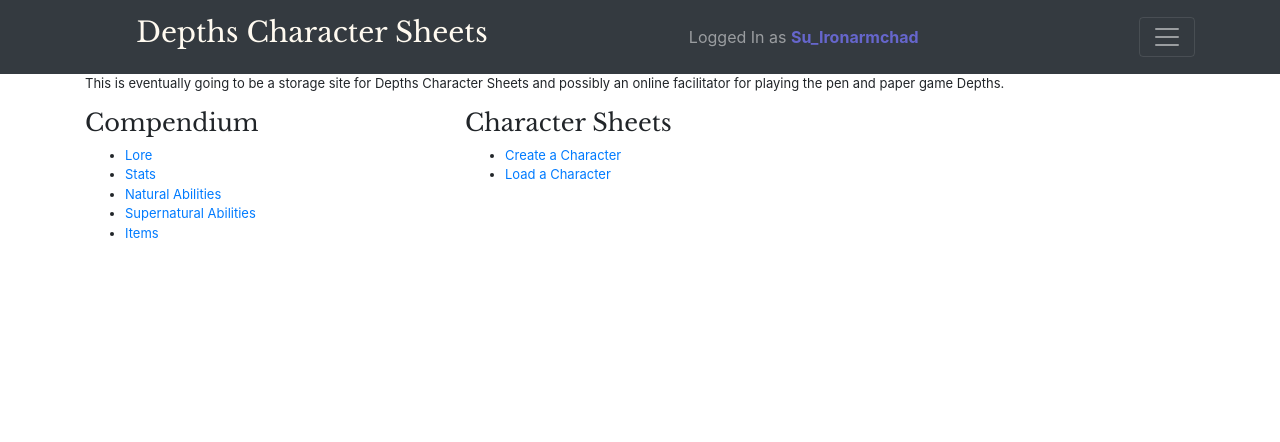
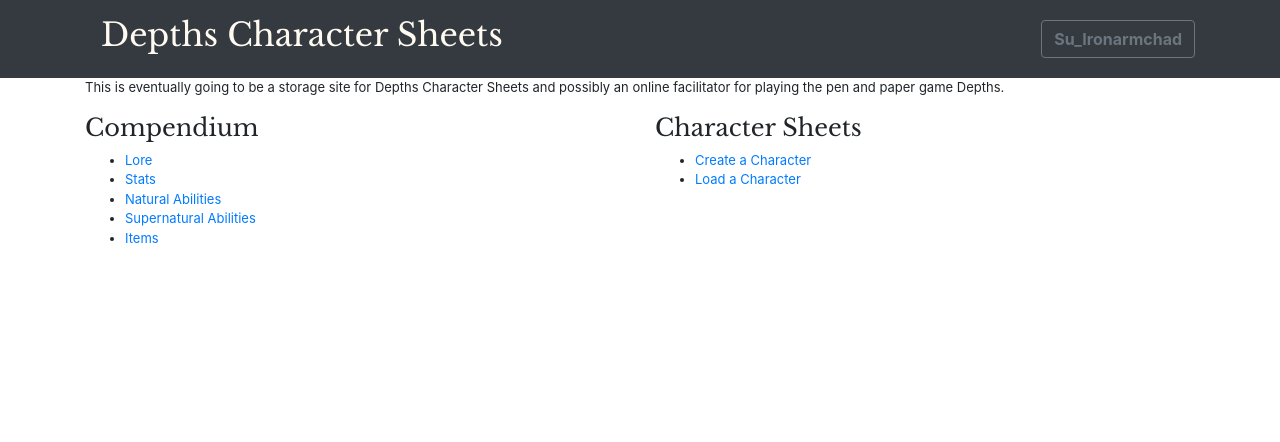
Before and after one commit to ironarmchad/depths_char_sheet, a Flask app: page / in a window 1280 px wide. Shown: the top 442 px of the page. Run offline with Flask 2, Linux system fonts and the light colour scheme; a user stored in the database is signed in; some libraries are stand-ins or nearby versions.

Commit message:
added some buttons and played with style until I put it back the way it was

```diff
--- a/app/character/templates/home.html
+++ b/app/character/templates/home.html
@@ -8,7 +8,7 @@
     </div>
     <div class="container">
         <div class="row">
-            <div class="col-md-4">
+            <div class="col">
                 <h4>Compendium</h4>
                 <ul>
                     <li><a href="">Lore</a></li>
@@ -18,7 +18,7 @@
                     <li><a href="">Items</a></li>
                 </ul>
             </div>
-            <div class="col-md-4">
+            <div class="col">
                 <h4>Character Sheets</h4>
                 <ul>
                     <li><a href="{{ url_for('main.character_create') }}">Create a Character</a></li>
--- a/app/character/templates/layout.html
+++ b/app/character/templates/layout.html
@@ -24,27 +24,25 @@
             <nav class="navbar navbar-dark bg-dark">
                 <div class="container">
                     <a class="navbar navbar-text" href="{{ url_for('main.home_page') }}">
-                        <h3 class="title"> Depths Character Sheets </h3>
+                        <h2 class="title"> Depths Character Sheets </h2>
                     </a>
 
-                    <span class="navbar-text">
-                        {% if current_user.is_authenticated %}
-                            Logged In as <b style="color:#6666CC">{{ current_user.user_name.title() }}</b>
-                        {% else %}
-                            Not Logged In
-                        {% endif %}
-                    </span>
-
-                    <button class="navbar-toggler" type="button" data-toggle="collapse" data-target="#navbarNavAltMarkup" aria-controls="navbarNavAltMarkup" aria-expanded="false" aria-label="Toggle navigation">
-                        <span class="navbar-toggler-icon"></span>
-                    </button>
-                    <div class="collapse navbar-collapse" id="navbarNavAltMarkup">
-                        <div class="navbar-nav">
-                            <a class="nav-link" href="{{ url_for('authentication.register_user') }}"> Register </a>
+                    <!-- The dropdown sign in button -->
+                    <div class="dropdown">
+                        <button class="btn btn-outline-secondary dropdown toggle" type="button" id="dropdownMenuButton" data-toggle="dropdown" aria-haspopup="true" aria-expanded="false">
                             {% if current_user.is_authenticated %}
-                            <a class="nav-link" href="{{ url_for('authentication.log_out_user') }}"> Sign Out</a>
+                                <b>{{ current_user.user_name.title() }}</b>
                             {% else %}
-                            <a class="nav-link" href="{{ url_for('authentication.do_the_login') }}">Sign In</a>
+                                Not Logged In
+                            {% endif %}
+                        </button>
+                        <div class="dropdown-menu" aria-labelledby="dropdownMenuButton">
+                            {% if current_user.is_authenticated %}
+                                <a class="dropdown-item" href="{{ url_for('authentication.user_info', user_id=current_user.id) }}">Your Sheets</a>
+                                <a class="dropdown-item" href="{{ url_for('authentication.log_out_user') }}"> Sign Out</a>
+                            {% else %}
+                                <a class="dropdown-item" href="{{ url_for('authentication.register_user') }}"> Register </a>
+                                <a class="dropdown-item" href="{{ url_for('authentication.do_the_login') }}">Sign In</a>
                             {% endif %}
                         </div>
                     </div>
--- a/app/static/css/styles.css
+++ b/app/static/css/styles.css
@@ -1,11 +1,11 @@
-html, body {height: 100%; margin: 0; padding: 0}
+html, body {height: 100%; margin: 0; padding: 0;}
 h1, h2, h3, h4 { font-family: 'Libre Baskerville', serif }
 p, li { font-size: small}
 ul { margin: 0 }
 footer{ position: absolute; width: 100%; left: 0; bottom: 0; height: 40px }
 a h3 {position: relative; left: 10%}
 
-.navebar-dark { height: 4%; width: 80% }
+.navebar-default { height: 4%; width: 80%;}
 .ftr {padding: 25px}
 .wrapper {position: relative; min-height: 120%;}
 .title { color: floralwhite }
```
Also changed, not shown: app/auth/templates/user_info.html (+10 -3 lines).
